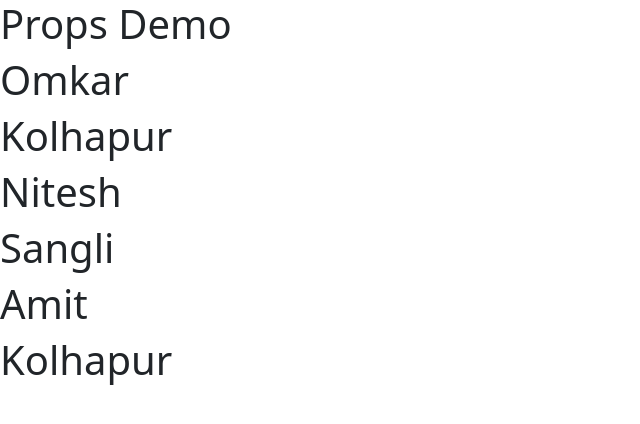
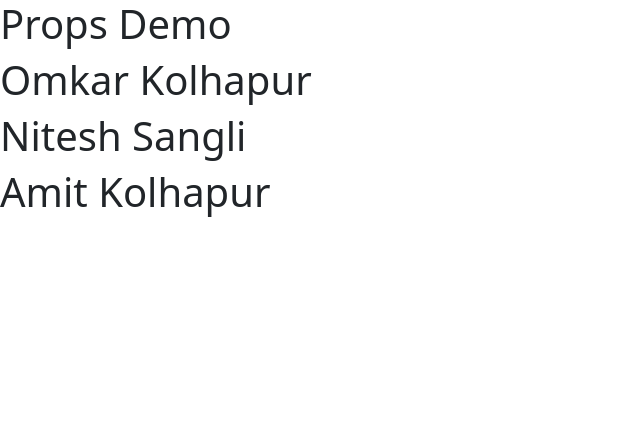
Before and after one commit to Omkarsutar9003/Fourth-react-app, a React (Create React App) app: page / in a window 1280 px wide. Shown: the top 424 px of the page, without its empty margins (0-640 px from the left). Built offline with nearby package versions, Linux system fonts and the light colour scheme.

Commit message:
using destrure

```diff
--- a/src/App.js
+++ b/src/App.js
@@ -12,13 +12,16 @@ function App() {
   );
 };
 
-function Demo(props)
+function Demo({username,place})
 {
-   console.log("inside function", props);
+   //console.log("inside function", props);
   return (
     <>
-      <h1>{props.username}</h1>
-      <h1>{props.place}</h1>
+      <h1>
+        {username}  {place}
+
+      </h1>
+
     </>
   );
 }
```
